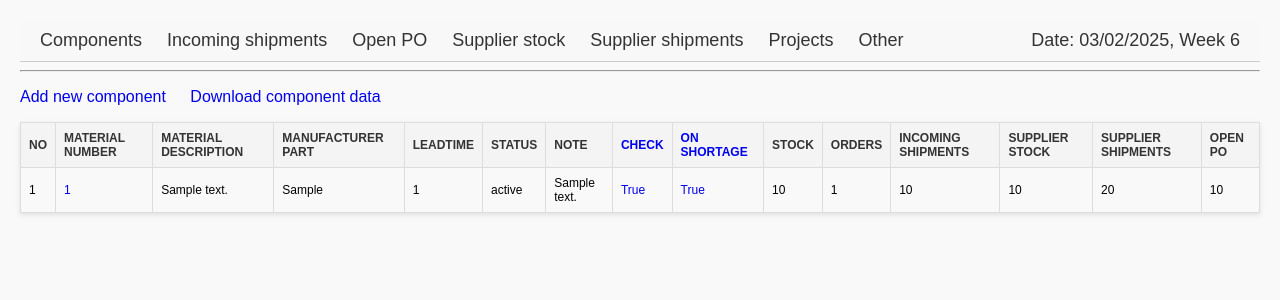
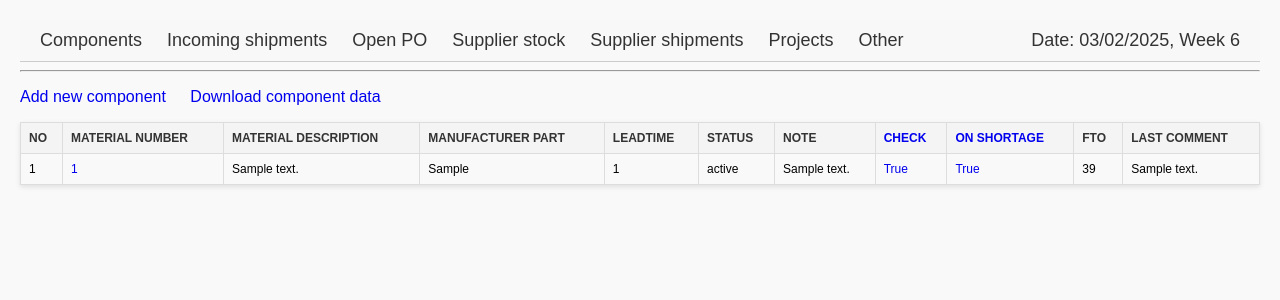
Before and after one commit to johnny-sky91/ComponentGuide, a Flask app: page /all_components/1 in a window 1280 px wide. Shown: the top 300 px of the page. Run offline with Flask 3, Linux system fonts and the light colour scheme; tables that the repository leaves empty hold one stand-in row (values such as "Sample post"); some libraries are stand-ins or nearby versions.

Commit message:
added total_fto & last comment

```diff
--- a/app/routes.py
+++ b/app/routes.py
@@ -59,10 +59,41 @@ def all_components(what_view):
         components_query = components_query.filter_by(**query_filters)
 
     components = components_query.order_by(Component.id.asc()).all()
+
+    total_supplier_stock = [
+        0 if not x.supplier_stock else x.supplier_stock[0].supplier_stock_qty
+        for x in components
+    ]
+
+    total_supplier_shipments = [
+        0 if not x.supplier_shipment else x.supplier_shipment for x in components
+    ]
+
+    total_supplier_shipments = [
+        (
+            sum([shipment.asn_qty + shipment.ssd_qty for shipment in shipments])
+            if shipments != 0
+            else shipments
+        )
+        for shipments in total_supplier_shipments
+    ]
+
+    total_fto_plant = [x.stock - x.orders for x in components]
+
+    total_fto = [
+        fto_plant + supplier_stock + supplier_shipments
+        for fto_plant, supplier_stock, supplier_shipments in zip(
+            total_fto_plant, total_supplier_stock, total_supplier_shipments
+        )
+    ]
+    comments = [None if not x.comments else x.comments[-1].text for x in components]
+
     return render_template(
         "all_components.html",
         title="All components",
         components=components,
+        comments=comments,
+        total_fto=total_fto,
     )
 
 
--- a/app/templates/all_components.html
+++ b/app/templates/all_components.html
@@ -15,12 +15,8 @@
                 <th>Note</th>
                 <th><a href="/all_components/check_true">Check</a></th>
                 <th><a href="/all_components/shortage_true">On shortage</a></th>
-                <th>Stock</th>
-                <th>Orders</th>
-                <th>Incoming shipments</th>
-                <th>Supplier stock</th>
-                <th>Supplier shipments</th>
-                <th>Open PO</th>
+                <th>FTO</th>
+                <th>Last comment</th>
             </tr>
         </thead>
         <tbody>
@@ -35,37 +31,8 @@
                     <td>{{ component.note }}</td>
                     <td><a href="{{ url_for('change_check', id=component.id) }}">{{ component.check }}</a></td>
                     <td><a href="{{ url_for('change_shortage', id=component.id) }}">{{ component.on_shortage }}</a></td>
-                    <td>{{ component.stock }}</td>
-                    <td>{{ component.orders }}</td>
-                    <td>
-                        {% if component.incoming_shipment and component.incoming_shipment[0].incoming_shipments_qty %}
-                            {{ component.incoming_shipment[0].incoming_shipments_qty }}
-                        {% else %}
-                            0
-                        {% endif %}
-                    </td>
-                    <td>
-                        {% if component.supplier_stock and component.supplier_stock[0].supplier_stock_qty %}
-                            {{ component.supplier_stock[0].supplier_stock_qty }}
-                        {% else %}
-                            0
-                        {% endif %}
-                    </td>
-                    <td>
-                        {% if component.supplier_shipment and component.supplier_shipment[0].ssd_qty %}
-                        {{ component.supplier_shipment | sum(attribute='asn_qty') + component.supplier_shipment | sum(attribute='ssd_qty') }}
-                        {% else %}
-                            0
-                        {% endif %}
-                    </td>
-
-                    <td>
-                        {% if component.open_po and component.open_po[0].po_qty %}
-                        {{ component.open_po | sum(attribute='po_qty')}}
-                        {% else %}
-                            0
-                        {% endif %}
-                    </td>
+                    <td>{{ total_fto[loop.index-1] }}</td>
+                    <td>{{ comments[loop.index-1] }}</td>
                 </tr>
                 {% endfor %}
         </tbody>
```
